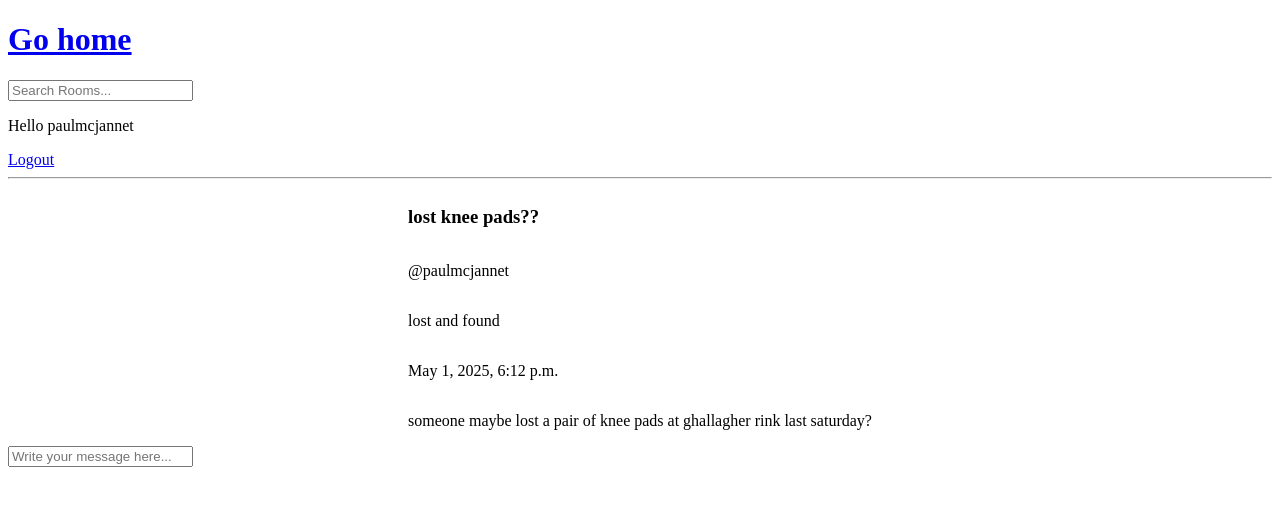
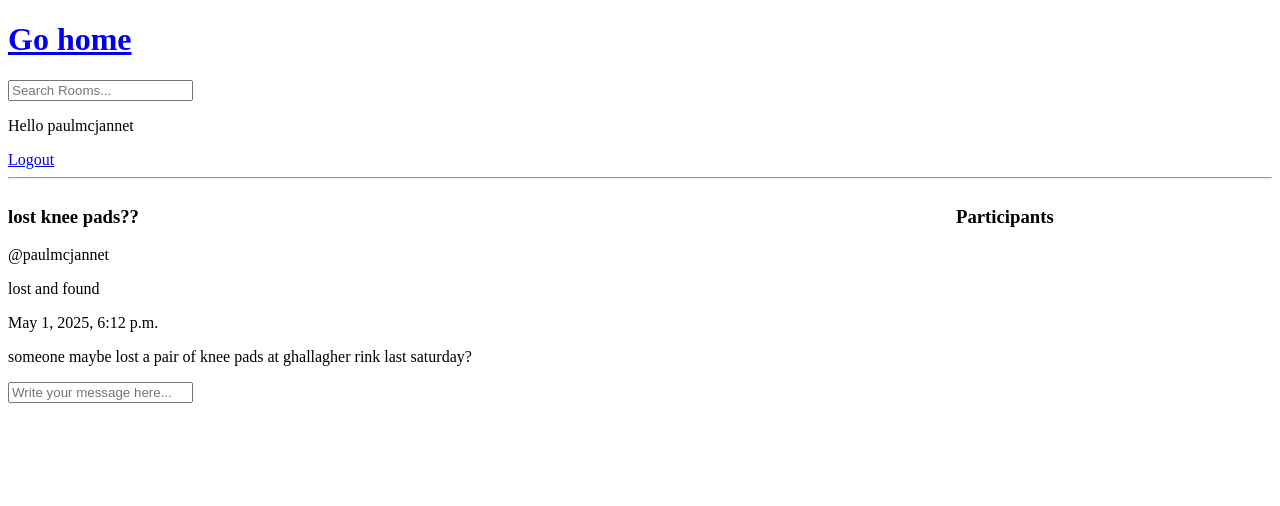
Before and after one commit to paul-mcj/django, a Django app: page /room/1 in a window 1280 px wide. Shown: the top 506 px of the page. Run offline with Django 5.2, Linux system fonts and the light colour scheme; a user stored in the database is signed in; data comes from the database, SQL or seed files in the repository; both versions use the stored data as it was after the commit.

Commit message:
fixed ordering messages by timestamp, needed to flush and re migrate incorrect datetimefield in models for the Messages; fixed to UI in rooms

```diff
--- a/studybud/base/models.py
+++ b/studybud/base/models.py
@@ -13,9 +13,9 @@ class Room(models.Model):
     topic =  models.ForeignKey(Topic, on_delete=models.SET_NULL, null=True)
     name = models.CharField(max_length=200)
     desc = models.TextField(null=True, blank=True)
-    # participants =
+    participants = models.ManyToManyField(User, related_name="participants", blank=True)
     updated = models.DateTimeField(auto_now=True)
-    created = models.DateField(auto_now_add=True)
+    created = models.DateTimeField(auto_now_add=True)
 
     class Meta:
         ordering = ["-updated", "-created"]
@@ -28,7 +28,7 @@ class Message(models.Model):
     room = models.ForeignKey(Room, on_delete=models.CASCADE)
     body = models.TextField()
     updated = models.DateTimeField(auto_now=True)
-    created = models.DateField(auto_now_add=True)
+    created = models.DateTimeField(auto_now_add=True)
 
     def __str__(self):
         return self.body[0:50]
--- a/studybud/base/templates/base/room.html
+++ b/studybud/base/templates/base/room.html
@@ -1,14 +1,15 @@
 {% extends "main.html" %} {% block content %}
 
 <style>
-	.chat-container {
+	.room-container {
 		display: grid;
-		align-self: center;
-		justify-content: center;
+		grid-template-columns: 3fr 1fr;
 	}
 </style>
 
-<div class="chat-container">
+<div class="room-container">
+	<div>
+		<div>
 			<h3>{{room.name}}</h3>
 			<p>@{{room.host}}</p>
 			<p>{{room.topic}}</p>
@@ -36,4 +37,13 @@
 					placeholder="Write your message here..." />
 			</form>
 		</div>
+	</div>
+	<div>
+		<h3>Participants</h3>
+		{% for person in participants %}
+		<!-- <a href=""></a> -->
+		<p>@{{person.username}}</p>
+		{% endfor %}
+	</div>
+</div>
 {% endif %} {% endblock content %}
--- a/studybud/base/views.py
+++ b/studybud/base/views.py
@@ -79,9 +79,20 @@ def home(req):
 
 def room(req, primary_key):
     room = Room.objects.get(id=primary_key)
-    # chats = Message.objects.filter(room=primary_key)
-    chats = room.message_set.all().order_by("-created")
-    context = {"room": room, "chats": chats}
+    chats = Message.objects.filter(room=primary_key).order_by("-created")
+    # chats = room.message_set.all().order_by("-created")
+    participants = room.participants.all()
+
+    if req.method == "POST":
+        chats = Message.objects.create(
+            user=req.user,
+            room=room,
+            body=req.POST.get("body")
+        )
+        room.participants.add(req.user)
+        return redirect("room", primary_key=room.id)
+
+    context = {"room": room, "chats": chats, "participants": participants}
     return render(req, "base/room.html", context)
 
 @login_required(login_url="login")
```
Also changed, not shown: studybud/base/migrations/0003_alter_room_options_room_participants.py (added), studybud/base/migrations/0004_alter_message_created_alter_room_created.py (added), studybud/db.sqlite3. Lines whose indentation alone changed are shown as unchanged.
